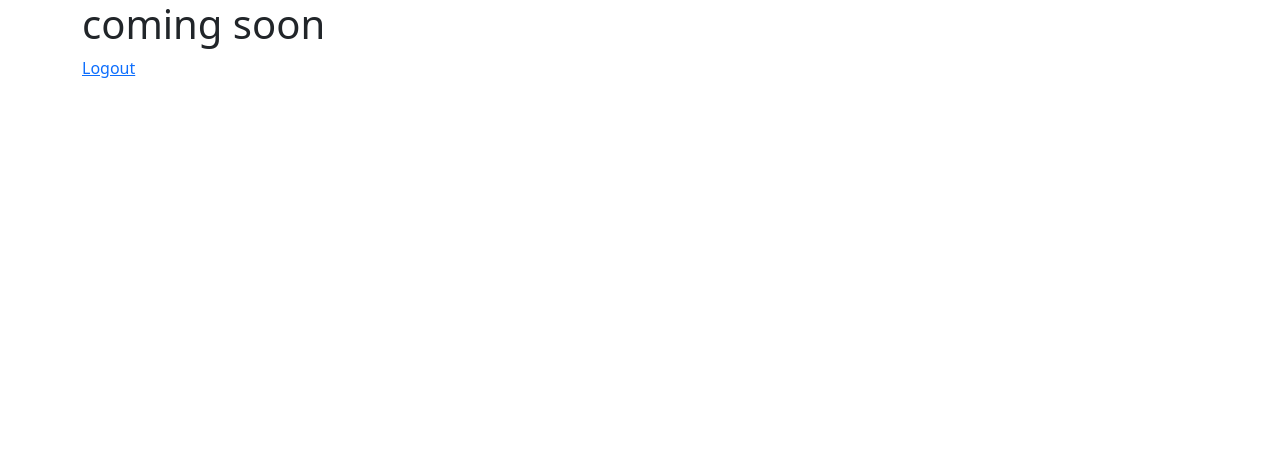
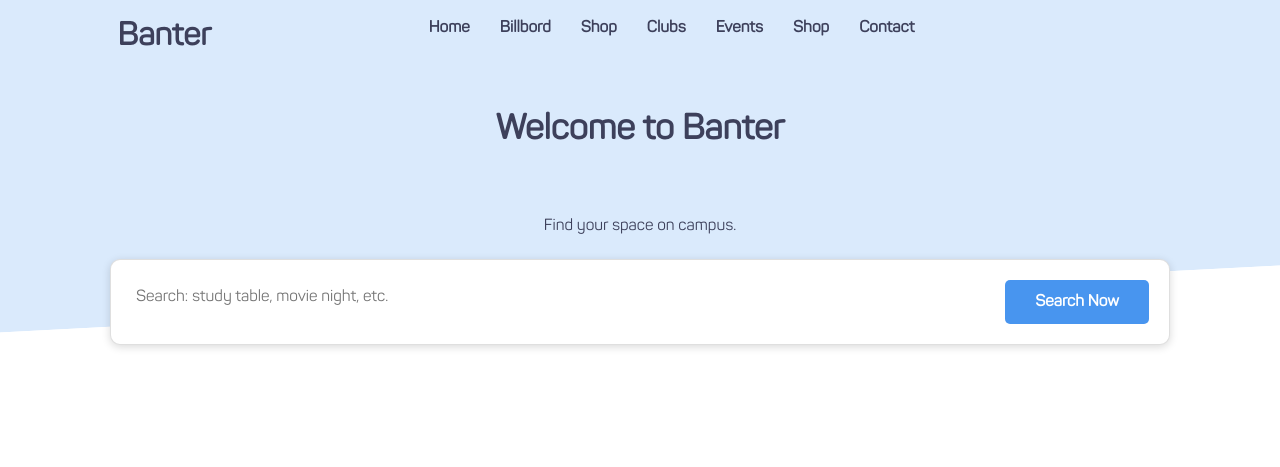
Before and after one commit to boffti/banter, a Flask app: page / in a window 1280 px wide. Shown: the top 467 px of the page. Run offline with Flask 2, Linux system fonts and the light colour scheme; the visitor is signed in with stand-in values (Sample User, id 1).

Commit message:
Home Page in progress

```diff
--- a/static/css/style.css
+++ b/static/css/style.css
@@ -12,7 +12,7 @@ References listed at the end of file
 }
 
 :root {
-    --primary-color: #f4f1de;
+    --primary-color: #daeafc;
     --secondary-color: #3D405B;
     --accent-color: #4895ef;
     --other-color-1: #3282a7;
@@ -351,10 +351,11 @@ img {
 }
 
 .hero-form {
-    position: relative;
+    display: flex;
+    justify-self: center;
+    /* position: relative; */
     padding: 60px;
     z-index: 100;
-    justify-self: flex-end;
 }
 
 .flex-vertical {
@@ -418,7 +419,7 @@ img {
 
 .hero-form input[type='text'] {
     border: 0;
-    width: 400px;
+    width: 500px;
     padding: 5px;
     font-size: 16px;
 }
--- a/templates/base.html
+++ b/templates/base.html
@@ -10,6 +10,7 @@
     <meta http-equiv="X-UA-Compatible" content="IE=edge">
     <title>{% block title %}{% endblock %}</title>
     <meta name="description" content="">
+    <link rel='shortcut icon' type='image/x-icon' href='static/favicon.ico' />
     <meta name="viewport" content="width=device-width, initial-scale=1">
     <link href="https://cdn.jsdelivr.net/npm/bootstrap@5.1.3/dist/css/bootstrap.min.css" rel="stylesheet"
         integrity="sha384-1BmE4kWBq78iYhFldvKuhfTAU6auU8tT94WrHftjDbrCEXSU1oBoqyl2QvZ6jIW3" crossorigin="anonymous">
--- /dev/null
+++ b/templates/base_w_header.html
@@ -0,0 +1,82 @@
+<!DOCTYPE html>
+<!--[if lt IE 7]>      <html class="no-js lt-ie9 lt-ie8 lt-ie7"> <![endif]-->
+<!--[if IE 7]>         <html class="no-js lt-ie9 lt-ie8"> <![endif]-->
+<!--[if IE 8]>         <html class="no-js lt-ie9"> <![endif]-->
+<!--[if gt IE 8]>      <html class="no-js"> <!--<![endif]-->
+<html>
+
+<head>
+    <meta charset="utf-8">
+    <meta http-equiv="X-UA-Compatible" content="IE=edge">
+    <title>{% block title %}{% endblock %}</title>
+    <meta name="description" content="">
+    <link rel='shortcut icon' type='image/x-icon' href='static/favicon.ico' />
+    <meta name="viewport" content="width=device-width, initial-scale=1">
+    <link href="https://cdn.jsdelivr.net/npm/bootstrap@5.1.3/dist/css/bootstrap.min.css" rel="stylesheet"
+        integrity="sha384-1BmE4kWBq78iYhFldvKuhfTAU6auU8tT94WrHftjDbrCEXSU1oBoqyl2QvZ6jIW3" crossorigin="anonymous">
+    {% block styles %}{% endblock %}
+</head>
+
+<body>
+    <!--[if lt IE 7]>
+            <p class="browsehappy">You are using an <strong>outdated</strong> browser. Please <a href="#">upgrade your browser</a> to improve your experience.</p>
+        <![endif]-->
+    <div id="navbar" class="navbar navbar-primary flex-wrap" style="height:fit-content">
+        <div class="container flex mobile-nav">
+                <h2>&nbsp;Banter</h2>
+            <nav>
+                <ul class="">
+                    <li class=""><a href="#">Home</a></li>
+                    <li class=""><a href="#">Billbord</a></li>
+                    <li class=""><a href="#">Shop</a></li>
+                    <li class=""><a href="#">Clubs</a></li>
+                    <li class=""><a href="#">Events</a></li>
+                    <li class=""><a href="#">Shop</a></li>
+                    <li class=""><a href="#">Contact</a></li>
+                </ul>
+            </nav>
+
+            <!-- ! If user in session -->
+            <ul class="hidden" style="overflow:visible">
+                <li class="dropdown">
+                    <a href="#" class="profile flex">
+                        <!-- <img id="avatarIMG" src=""
+                            alt="profile" class="avatarIMG"> -->
+                        <p id="profileName" class="profileName">{{session['user']['name'] }}</p>
+                        <i class="fas fa-angle-down" style="margin-left: 8px;"></i>
+                    </a>
+                    <ul class="dropdown-content" style="top:50px">
+                        <li class="dropdown-item">
+                            <a href="#">
+                                <i class="fas fa-user" style="margin-right: 8px;"></i>
+                                My Profile
+                            </a>
+                        </li>
+                        <li class="dropdown-item">
+                            <a href="/logout">
+                                <i class="fas fa-sign-out-alt" style="margin-right: 8px;"></i>
+                                Logout
+                            </a>
+                        </li>
+                    </ul>
+                </li>
+            </ul>
+
+            <a id="btnMenu" href="#" class="menu-icon"><i class="fas fa-bars"></i></a>
+        </div>
+    </div>
+
+
+    {% block content %}{% endblock %}
+
+
+    <script src="https://cdn.jsdelivr.net/npm/bootstrap@5.1.3/dist/js/bootstrap.bundle.min.js"
+        integrity="sha384-ka7Sk0Gln4gmtz2MlQnikT1wXgYsOg+OMhuP+IlRH9sENBO0LRn5q+8nbTov4+1p" crossorigin="anonymous">
+    </script>
+    <script src="https://cdnjs.cloudflare.com/ajax/libs/jquery/3.6.0/jquery.js"
+        integrity="sha512-n/4gHW3atM3QqRcbCn6ewmpxcLAHGaDjpEBu4xZd47N0W2oQ+6q7oc3PXstrJYXcbNU1OHdQ1T7pAP+gi5Yu8g=="
+        crossorigin="anonymous" referrerpolicy="no-referrer"></script>
+    {% block scripts %}{% endblock %}
+</body>
+
+</html>
--- a/templates/index.html
+++ b/templates/index.html
@@ -1,10 +1,31 @@
-{% extends 'base.html' %}
+{% extends 'base_w_header.html' %}
 
 {% block title %}
-Banter
+Banter | Home
+{% endblock %}
+
+{% block styles %}
+<link rel="stylesheet" href="{{ url_for('static', filename='css/style.css') }}">
 {% endblock %}
 
 {% block content %}
+<section class="hero flex">
+    <div class="container">
+        <div class="hero-text flex-vertical">
+            <h1 id="welcome-string">Welcome to Banter</h1><span style="visibility:hidden;">|</span>
+        </div>
+        <p class="flex-vertical">Find your space on campus.</p>
+        <form class="hero-form card" action="#" method="post" style="width:100%;">
+            <div class="flex-left flex-wrap" style="justify-content: space-between;">
+                <div class="">
+                    <input type="text" name="search_term" id="search_term"
+                        placeholder="Search: study table, movie night, etc.">
+                </div>
+                <button id="btnSearchNow" type="submit" href="#" class="btn">Search Now</button>
+            </div>
+        </form>
+    </div>
+</section>
 <div class="container">
     <div class="row">
         <div class="col-md-12">
```
Also changed, not shown: static/favicon.ico (added).
